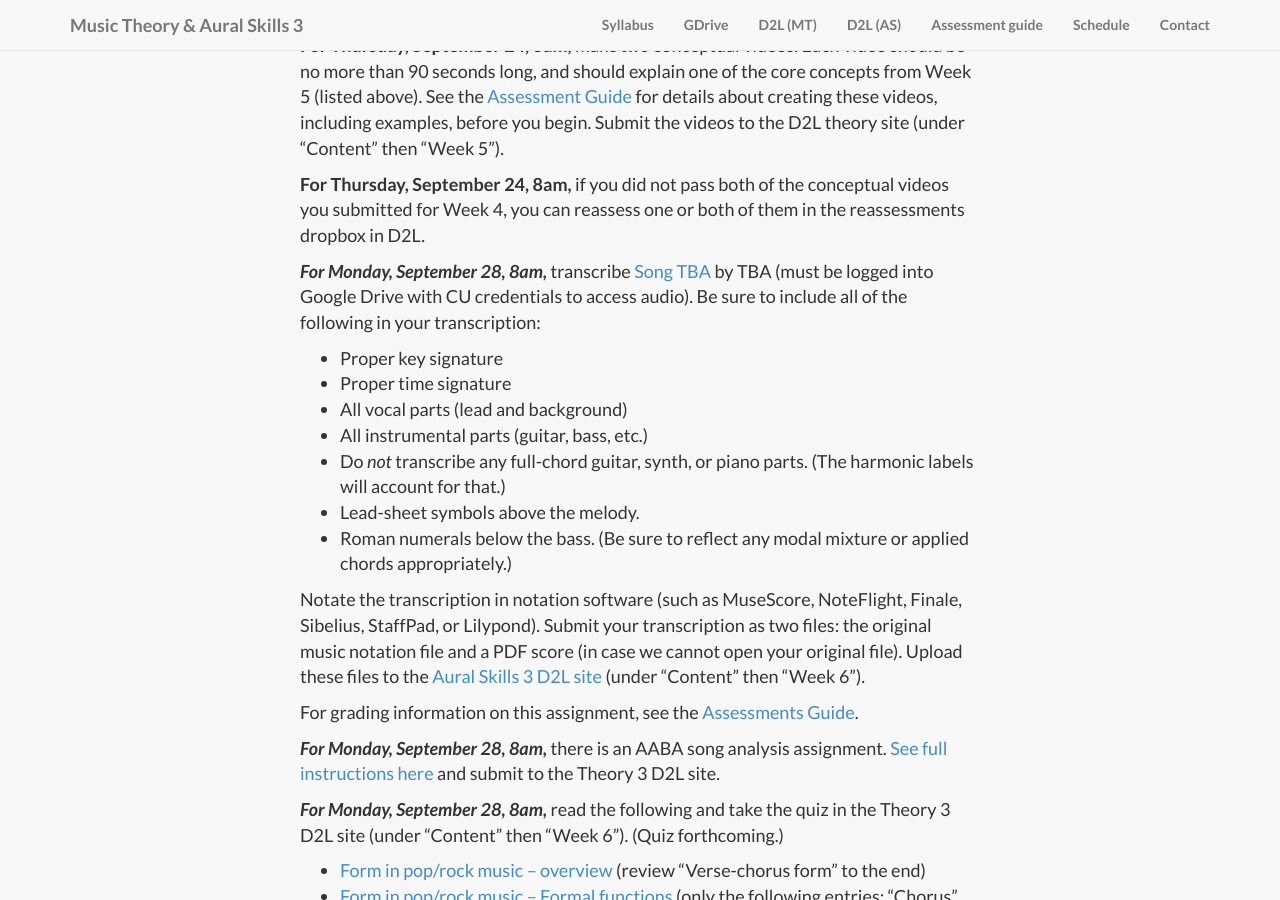
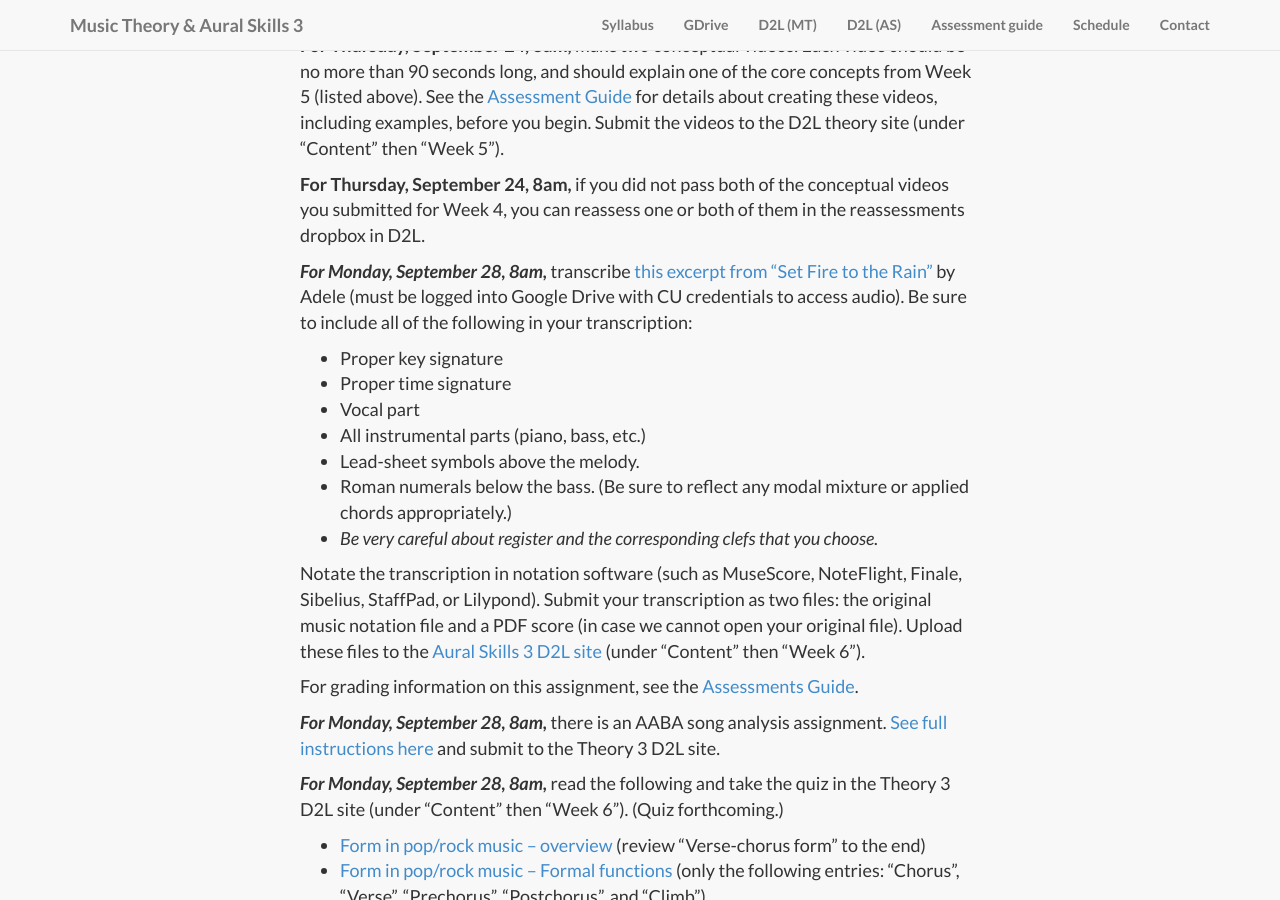
Before and after one commit to kshaffer/theory3, a Jekyll site: the page built from week5.md, in a window 1280 px wide and 900 px high, scrolled down 1725 px. Built offline with Jekyll 4.4.1, drawn with Linux system fonts in a browser that asks for light colours; nearby versions of some CDN libraries; library files that are not in the unit come from our copies.

Commit message:
Adele transcription

```diff
--- a/week5.md
+++ b/week5.md
@@ -44,15 +44,15 @@ image: killersVoc.jpg
 
 **For Thursday, September 24, 8am,** if you did not pass both of the conceptual videos you submitted for Week 4, you can reassess one or both of them in the reassessments dropbox in D2L.
 
-***For Monday, September 28, 8am,*** transcribe [Song TBA]() by TBA (must be logged into Google Drive with CU credentials to access audio). Be sure to include all of the following in your transcription:
+***For Monday, September 28, 8am,*** transcribe [this excerpt from "Set Fire to the Rain"](https://drive.google.com/a/colorado.edu/file/d/0B9o4hmKNoi6cdmRCbW55MFdMYzA/view?usp=sharing) by Adele (must be logged into Google Drive with CU credentials to access audio). Be sure to include all of the following in your transcription:
 
 - Proper key signature
 - Proper time signature
-- All vocal parts (lead and background)
-- All instrumental parts (guitar, bass, etc.)
-- Do *not* transcribe any full-chord guitar, synth, or piano parts. (The harmonic labels will account for that.)
+- Vocal part
+- All instrumental parts (piano, bass, etc.)
 - Lead-sheet symbols above the melody.
 - Roman numerals below the bass. (Be sure to reflect any modal mixture or applied chords appropriately.)
+- *Be very careful about register and the corresponding clefs that you choose.*
 
 Notate the transcription in notation software (such as MuseScore, NoteFlight, Finale, Sibelius, StaffPad, or Lilypond). Submit your transcription as two files: the original music notation file and a PDF score (in case we cannot open your original file). Upload these files to the [Aural Skills 3 D2L site](https://learn.colorado.edu/d2l/home/120555) (under "Content" then "Week 6").
 
```
